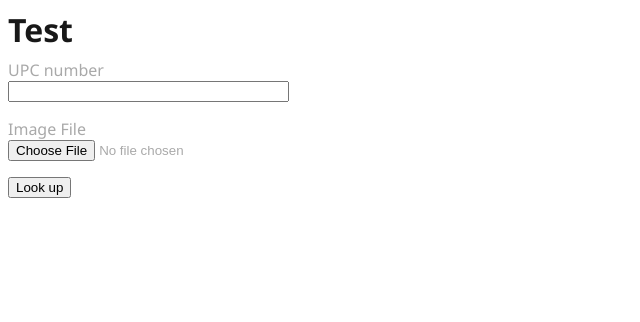
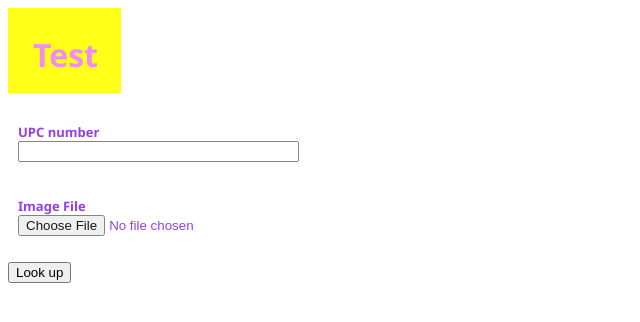
Before and after one commit to BlueFish6543/carbon-calculator, a Flask app: page / in a window 1280 px wide. Shown: the top 322 px of the page, without its empty margins (0-640 px from the left). Run offline with Flask 2, Linux system fonts and the light colour scheme.

Commit message:
more css changes

```diff
--- a/static/styles/index.css
+++ b/static/styles/index.css
@@ -1,13 +1,32 @@
 h1 {
+
+    padding:25px;
+    /* border: 2px solid black; */
+    background-color: yellow;
     font-family: 'Segoe UI';
     height: 35px;
-    width: 100%;
+    width: 5%;
     opacity: .9;
-    margin-bottom: 10px;
-  }
+    margin-bottom: 20px;
+    color: violet;
+}
 
-  p {
+h2 {
+    /* border: 2px solid black; */
+    font-family: 'Segoe UI';
+    font-size: small;
+    font-weight: bold;
+    /* height: 10px; */
+    width: 50%;
+    opacity: .9;
+    margin-bottom: 15px;
+    padding: 10px;
+    color: blueviolet;
+
+}
+
+p {
     font-family: 'Segoe UI';
     text-align: left;
-    color: darkgrey;
-  }
+    color: blue;
+}
--- a/templates/history.html
+++ b/templates/history.html
@@ -1,6 +1,7 @@
 <head>
-    <link rel="stylesheet" href="{{ url_for('static', filename='styles/main.css') }}">
+    <link rel="stylesheet" href="{{ url_for('static', filename='styles/history.css') }}">
 </head>
+
 <body>
     <img src={{ image }} alt="Plot">
     <br>
--- a/templates/index.html
+++ b/templates/index.html
@@ -1,17 +1,17 @@
 <head>
-
     <h1>Test</h1>
     <link rel="stylesheet" href="{{ url_for('static', filename='styles/index.css') }}">
 </head>
+
 <form action="" method="post" novalidate>
     {{ form.hidden_tag() }}
-    <p>
+    <h2>
         {{ form.upc.label }}<br>
         {{ form.upc(size=32) }}
-    </p>
-    <p>
+    </h2>
+    <h2>
     	{{form.image.label}}<br>
     	{{form.image}}
-    </p>
+    </h2>
     <p>{{ form.submit() }}</p>
 </form>
```
Also changed, not shown: static/styles/history.css (added, +20 -0 lines), static/styles/main.css (deleted, +0 -13 lines), static/tmp.png.
